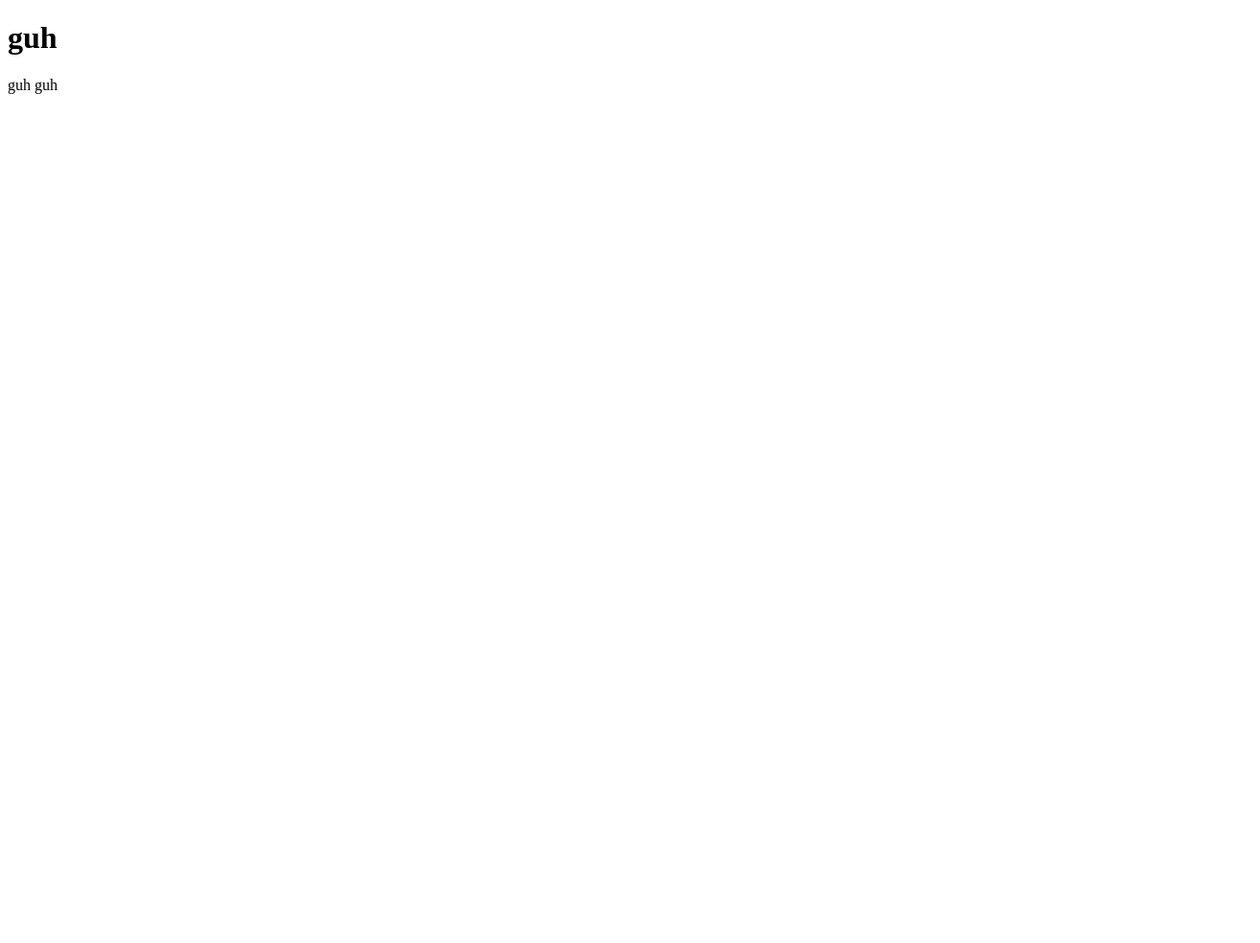
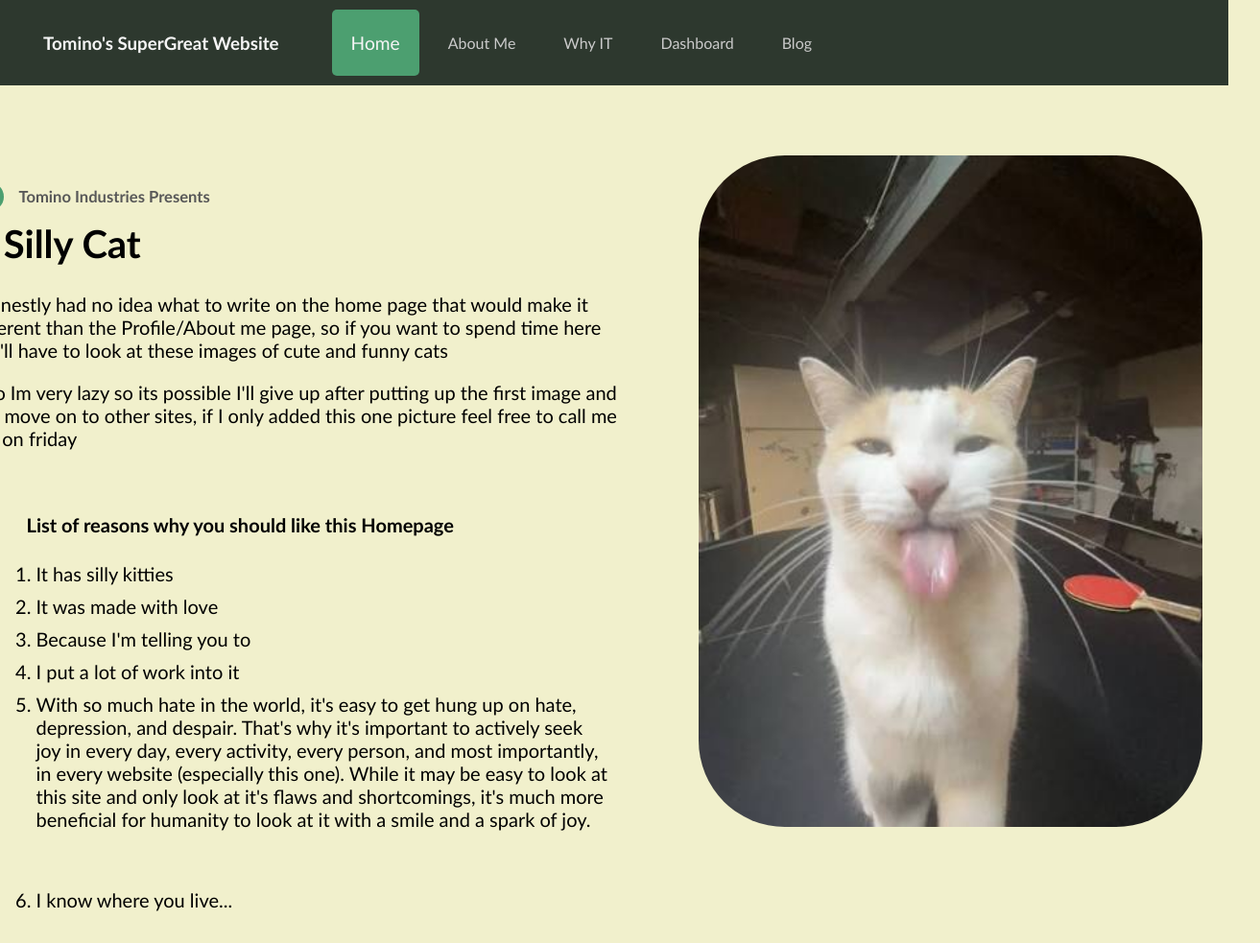
Before and after one commit to TominoJakubco/TominoJakubco.github.io, a plain HTML site: page index.html in a window 1280 px wide. Shown: the top 983 px of the page at 96% size, 1313 px wide, since content can reach past the window. Before the commit the page ends 800 px from the top, so only its background shows below. Drawn offline with Linux system fonts and the light colour scheme.

Commit message:
Homepage almost finished, added silly cat, header and footer

```diff
--- a/index.html
+++ b/index.html
@@ -3,10 +3,77 @@
 <head>
     <meta charset="UTF-8">
     <meta name="viewport" content="width=device-width, initial-scale=1.0">
-    <title>Document</title>
+    <title>Tomíno Jakubčo Website</title>
+    <link rel="stylesheet" href="style.css">
+
 </head>
 <body>
-    <h1>guh</h1>
-    <p>guh guh</p>
+
+    <header>
+        <nav>
+
+            <div id="navbar">
+                <h3>Tomino's SuperGreat Website</h3>
+                <div id="current-site" class="nav-button"><a href="index.html">Home</a></div>
+                <div class="nav-button"><a href="profile.html">About Me</a></div>
+                <div class="nav-button"><a href="why-it.html">Why IT</a></div>
+                <div class="nav-button"><a href="dashboard.html">Dashboard</a></div>
+                <div class="nav-button"><a href="blog.html">Blog</a></div>
+            </div>
+        </nav>
+    </header>
+
+
+    <div id="body-content">
+        <div id="sillycat-container">
+
+            <div id="sillycat-text">
+                <div id="text-above-the-title">
+                    <h5 id="gates">&lt/&gt</h5>
+                    <h5>Tomino Industries Presents</h5>
+                </div>
+                <h1>A Silly Cat</h1>
+                <p>I honestly had no idea what to write on the home page that would make it different than the Profile/About me page, so
+                    if you want to spend time here you'll have to look at these images of cute and funny cats</p>
+                <p>Also Im very lazy so its possible I'll give up after putting up the first image and just move on to other sites,
+                    if I only added this one picture feel free to call me out on friday</p>
+
+                <ol id="silly-list">
+                    <h4>List of reasons why you should like this Homepage</h4>
+                    <li>It has silly kitties</li>
+                    <li>It was made with love</li>
+                    <li>Because I'm telling you to</li>
+                    <li>I put a lot of work into it</li>
+                    <li>With so much hate in the world, it's easy to get hung up on hate, depression, and despair. That's why it's important to actively seek joy in every day, every activity, every person, and most importantly, in every website (especially this one).
+
+While it may be easy to look at this site and only look at it's flaws and shortcomings, it's much more beneficial for humanity to look at it with a smile and a spark of joy.
+
+</li>
+                    <li id="i-know-where-u-live">I know where you live...</li>
+                </ol>
+            </div>
+            <img id="silly-cat" src="sillycat.jpg" height=700px>
+        </div>
+    </div>
+
+
+
+    <footer>
+        <h2>Very Special and Important Footer</h2>
+        <div id="footer-content">
+            <div id="sites">
+                <p>Email:</p>
+                <p>Number:</p>
+                <p>Instagram:</p>
+                <p>GitHub</p>
+            </div>
+            <div id="links">
+                <p>tomasjakubco01@gmail.com</p>
+                <p>+420 606 124 169</p>
+                <p><a href="https://www.instagram.com/tominofrfr/" target="_blank">@tominofrfr</a></p>
+                <p><a href="https://github.com/TominoJakubco" target="_blank">@TominoJakubco</a></p>
+            </div>
+        </div>
+    </footer>
 </body>
 </html>
--- /dev/null
+++ b/style.css
@@ -0,0 +1,140 @@
+body {
+    background-color: #F1F0CC;
+    margin: 0;
+    padding: 0;
+    font-family:'Gill Sans', 'Gill Sans MT', Calibri, 'Trebuchet MS', sans-serif;
+}
+
+/*header*/
+
+#current-site {
+    background-color: #4C9F70;
+}
+
+#current-site a {
+    color: whitesmoke;
+    font-size: larger;
+}
+
+#navbar h3 {
+    color: whitesmoke;
+    padding: 10px;
+    padding-left: 40px;
+    padding-right: 50px;
+}
+
+.nav-button a {
+    font-size: medium;
+    color: rgb(202, 202, 202);
+    text-decoration: none;
+}
+
+.nav-button a:hover {
+    transform: scale(1.15);
+    color: whitesmoke;
+}
+
+#navbar {
+    display: flex;
+    margin-left: 10%;
+    margin: 0;
+    padding: 5px;
+    background-color: #2D382E;
+}
+
+.nav-button {
+    display: flex;
+    float: none;
+    padding: 20px;
+    margin: 5px;
+    justify-content: center;
+    align-items: center;
+    border-radius: 5px;
+}
+
+/* body */
+
+#body-content {
+    display: flex;
+    height: fit-content;
+    padding-bottom: 10%;
+    padding-top: 1%;
+    font-size: 20px;
+    justify-content: center;
+}
+
+#sillycat-container {
+    display: flex;
+}
+
+#text-above-the-title {
+    display:flex;
+    color: rgb(88, 88, 88);
+    align-items: center;
+}
+
+#gates {
+    margin-right: 15px;
+    padding: 5px;
+    background-color: #4C9F70;
+    border-radius: 30px;
+}
+
+#silly-cat {
+    padding: 60px;
+    border-radius: 150px;
+}
+
+#sillycat-text {
+    width: 700px;
+    padding-top: 60px;
+}
+
+#sillycat-text h1 {
+    margin-top: 5px;
+}
+
+#sillycat-text h5 {
+    margin-bottom: 5px;
+}
+
+#silly-list {
+    padding: 20px;
+    padding-left: 60px;
+}
+
+#silly-list li {
+    margin: 10px;
+}
+
+#i-know-where-u-live {
+    padding-top: 50px;
+}
+
+/* footer */
+
+footer {
+    height: 10cm;
+    background-color: #2D382E;
+    color: whitesmoke;
+}
+
+footer h2 {
+    padding-top: 50px;
+    padding-left: 40px;
+    padding-right: 50px;
+    padding-bottom: 30px;
+}
+
+#footer-content {
+    display: flex;
+    padding-left: 80px;
+}
+
+#links {
+    padding-left: 100px;
+}
+
+#links a {
+    color:whitesmoke;
+}
```
Also changed, not shown: blog.html (+45 -0 lines), dashboard.html (+45 -0 lines), profile.html (+35 -1 lines), why-it.html (+45 -0 lines), about.html (deleted), noshower.png (added), sillycat.jpg (added).
